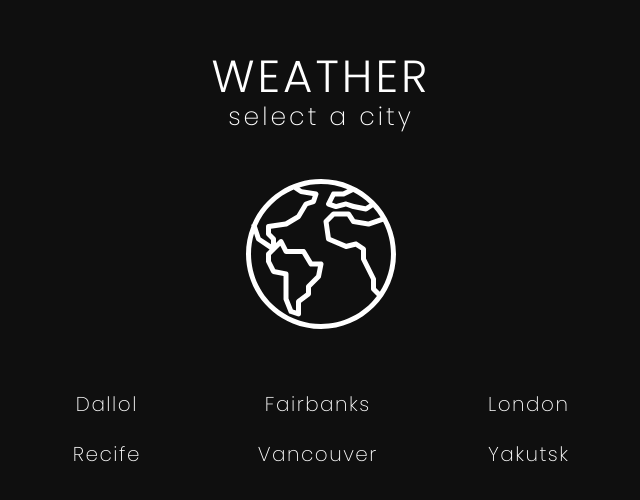
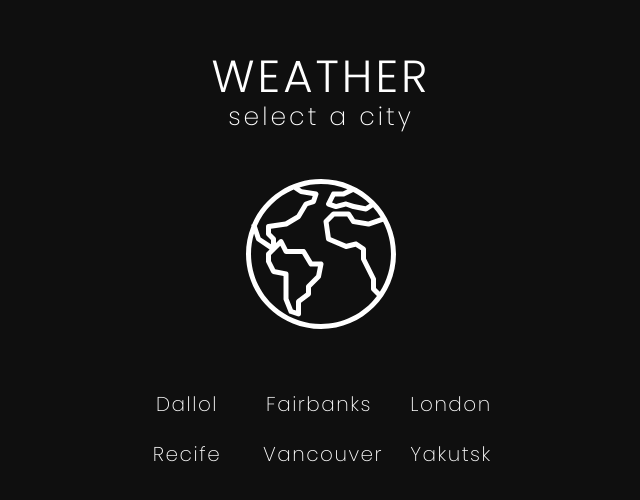
Before and after one commit to plfalmeida/weather, a Vue app: page / in a window 1280 px wide. Shown: the part 134-634 px from the top of the page, without its empty margins (319-959 px from the left). Built offline with nearby package versions, Linux system fonts and the light colour scheme.

Commit message:
feat: resize container and add theme variables

```diff
--- a/src/App.vue
+++ b/src/App.vue
@@ -7,6 +7,10 @@
 <style lang="stylus">
 
 @import url('https://fonts.googleapis.com/css2?family=Poppins:wght@200;300;400&display=swap')
+
+:root
+  --w-background: #0f0f0f;
+  --w-foreground: #fff;
 
 html
   font-size 62.5%
@@ -30,5 +34,6 @@ h1, h2, h3, h4, h5, h6
   -moz-osx-font-smoothing grayscale
 
 .container
-  max-width 76.8rem
+  width 90%
+  max-width 40rem
 </style>
```
